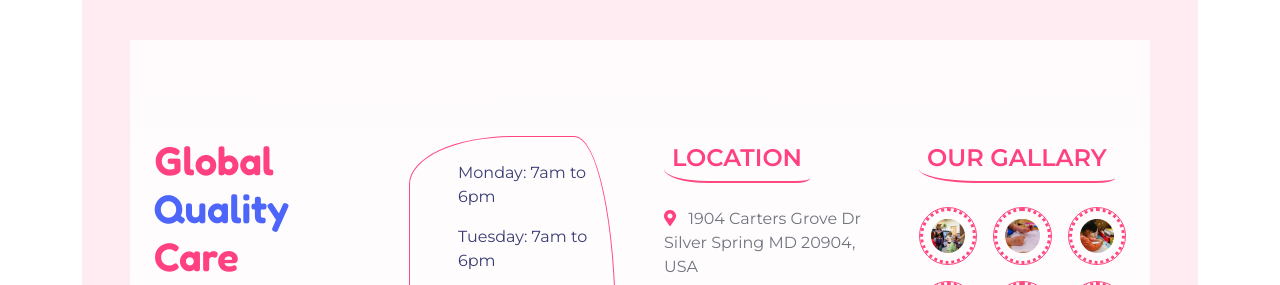
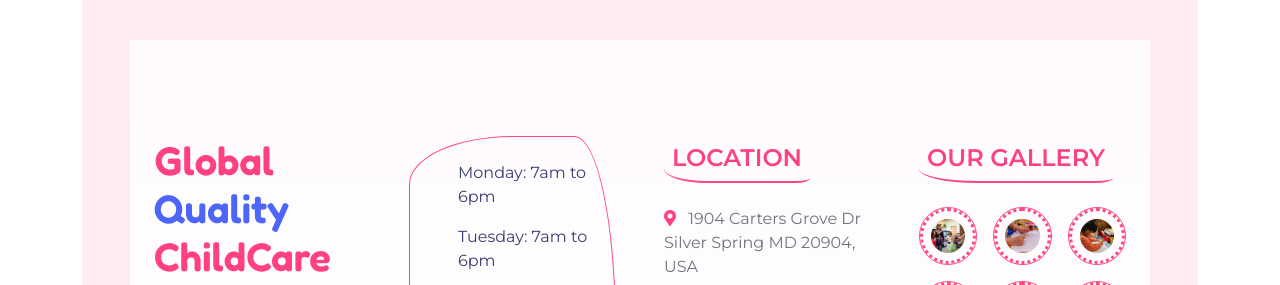
Before and after one commit to Biruk34/GlobalQualityChildCare, a plain HTML site: page contact.html in a window 1280 px wide. Shown: the part 920-1205 px from the top of the page. Drawn offline with nearby package versions, Linux system fonts and the light colour scheme.

Commit message:
Update contact.html

```diff
--- a/contact.html
+++ b/contact.html
@@ -164,7 +164,7 @@
                 <div class="row g-5">
                     <div class="col-md-6 col-lg-4 col-xl-3">
                         <div class="footer-item">
-                            <h1 class="text-primary display-6">Global <span class="text-secondary"> Quality</span> Care</h1></a>
+                            <h1 class="text-primary display-6">Global <span class="text-secondary"> Quality</span> ChildCare</h1></a>
                             <p class="mb-4">Discover excellence in every aspect of our services, where compassion meets innovation, and where your health and happiness are our top priorities.</p>
 
                         </div>
@@ -196,7 +196,7 @@
                     </div>
                     <div class="col-md-6 col-lg-4 col-xl-3">
                         <div class="footer-item">
-                            <h4 class="text-primary mb-4 border-bottom border-primary border-2 d-inline-block p-2 title-border-radius">OUR GALLARY</h4>
+                            <h4 class="text-primary mb-4 border-bottom border-primary border-2 d-inline-block p-2 title-border-radius">OUR GALLERY</h4>
                             <div class="row g-3">
                                 <div class="col-4">
                                     <div class="footer-galary-img rounded-circle border border-primary">
```
